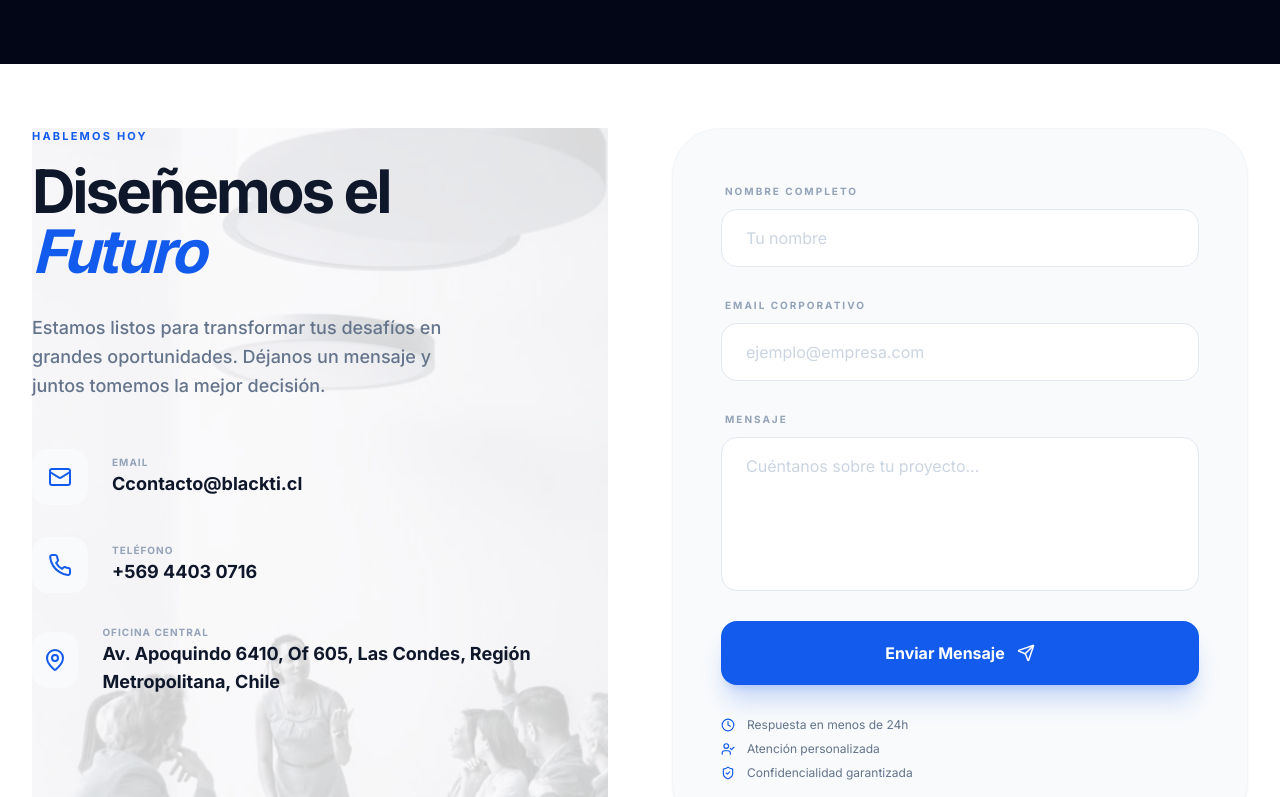
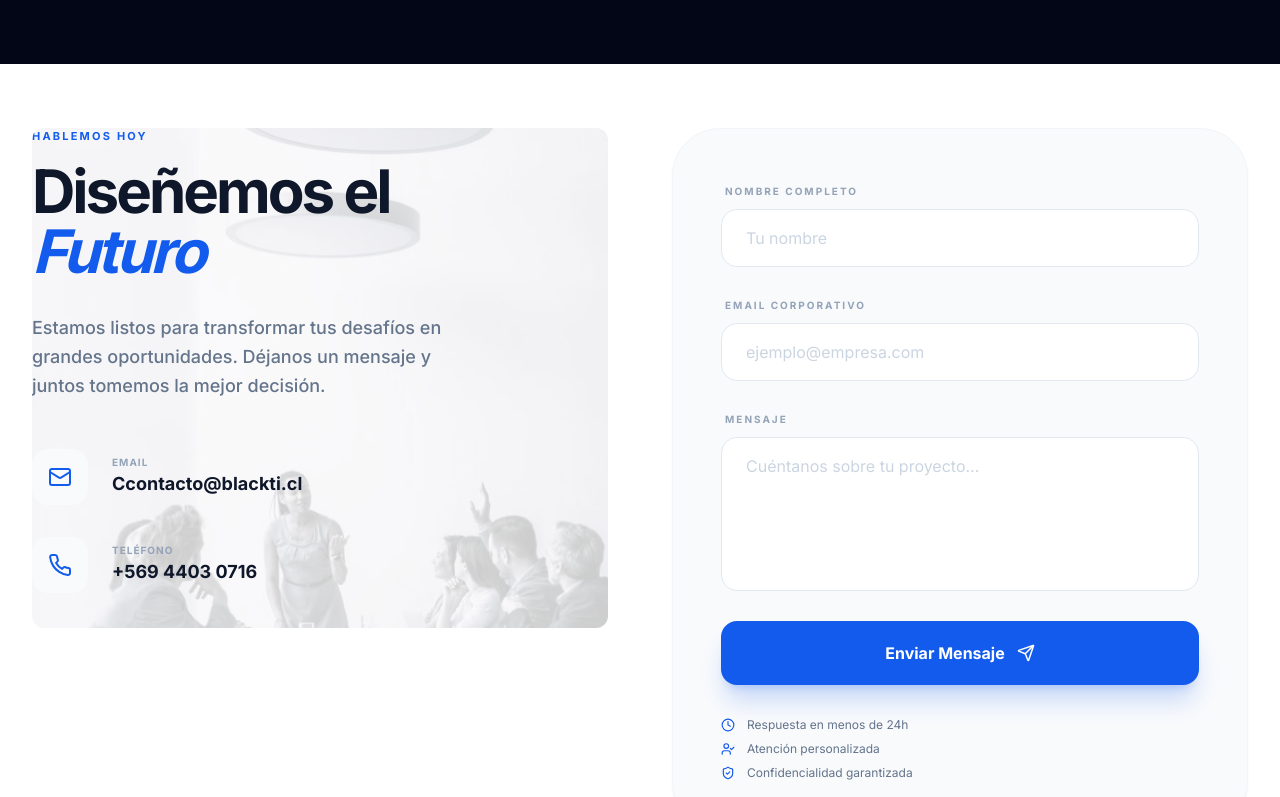
Before and after one commit to asinomas/paginaultima, a React (Vite) app in the folder Pagina_ultima/: page / in a window 1280 px wide. Shown: the part 8640-9437 px from the top of the page. Built offline with nearby package versions, Linux system fonts and the light colour scheme; no server answers.

Commit message:
Update ContactDetail.tsx

```diff
--- a/Pagina_ultima/src/components/ContactDetail.tsx
+++ b/Pagina_ultima/src/components/ContactDetail.tsx
@@ -35,12 +35,13 @@ const ContactDetail: React.FC = () => {
         <div className="grid grid-cols-1 lg:grid-cols-2 gap-16 items-start">
 
           {/* COLUMNA IZQUIERDA - TEXTO + IMAGEN DE FONDO */}
-          <div className="relative min-h-screen">
-            {/* Imagen de fondo ocupando toda la columna izquierda */}
+          <div className="relative max-h-[500px] overflow-hidden rounded-xl">
+            {/* Imagen de fondo limitada a 500px de alto */}
             <div
               className="absolute inset-0 bg-cover bg-center opacity-20"
               style={{
                 backgroundImage: "url(/images/contact.webp)",
+                height: "500px",
               }}
             ></div>
 
```
